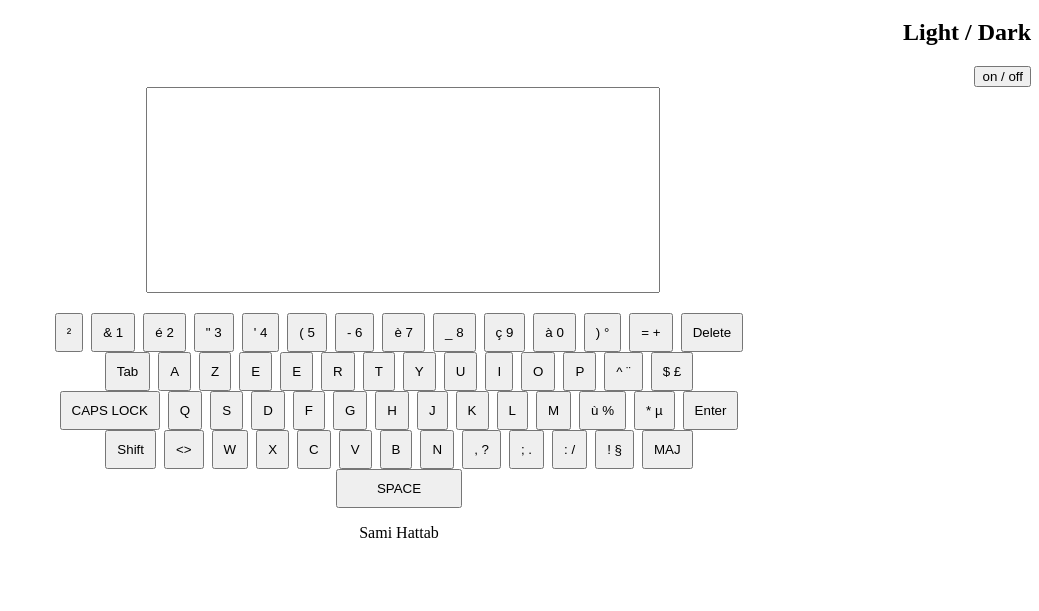
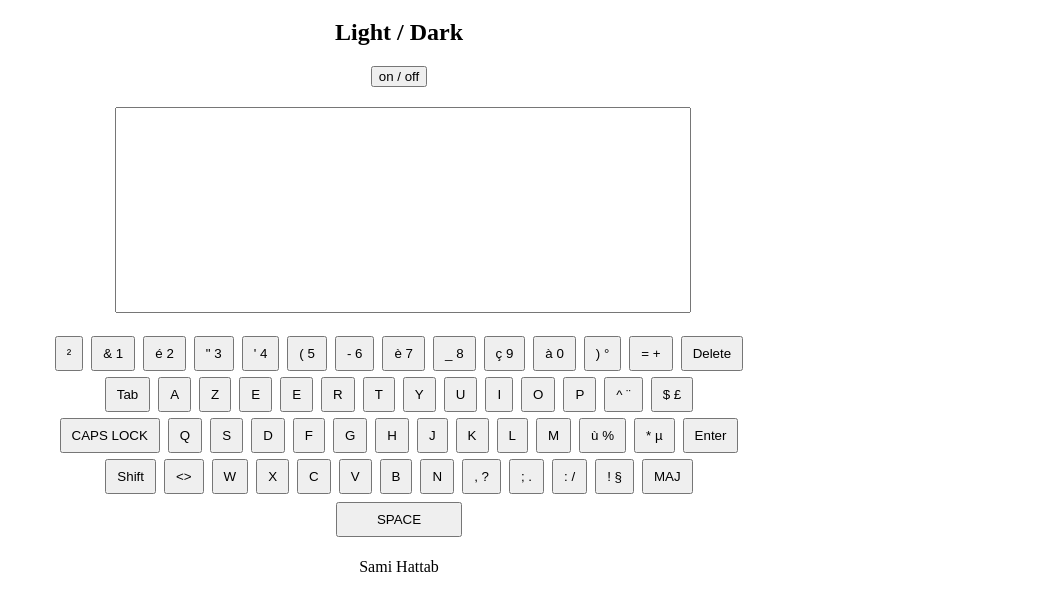
Before and after one commit to Raze91/Virtual_Keyboard, a plain HTML site: page index.html in a window 1280 px wide. Shown: the part 61-672 px from the top of the page, without its empty margins (241-1280 px from the left). Drawn offline with Linux system fonts and the light colour scheme.

Commit message:
keyboard css v1

```diff
--- a/css/keyboard.css
+++ b/css/keyboard.css
@@ -2,19 +2,15 @@ main , footer{
     text-align: center;
 }
 
-.light_dark {
-    text-align: end;
-}
-
 #text-output {
-    width: 40%;
+    width: 45%;
     margin: auto;
 }
 
 #text-output input {
     width: 100%;
     height: 200px;
-    margin-bottom: 20px;
+    margin: 20px 0;
 }
 
 #keyboard {
@@ -22,12 +18,16 @@ main , footer{
     flex-direction: column;
 }
 
+#keyboard div {
+    margin: 3px;
+}
+
 #keyboard .space {
     width: 10%;
-    margin: auto;
+    margin: 5px auto;
 }
 
 #keyboard button {
-    padding: 10px;
+    padding: 8px 10px;
     margin: 0 2px;
 }
```
